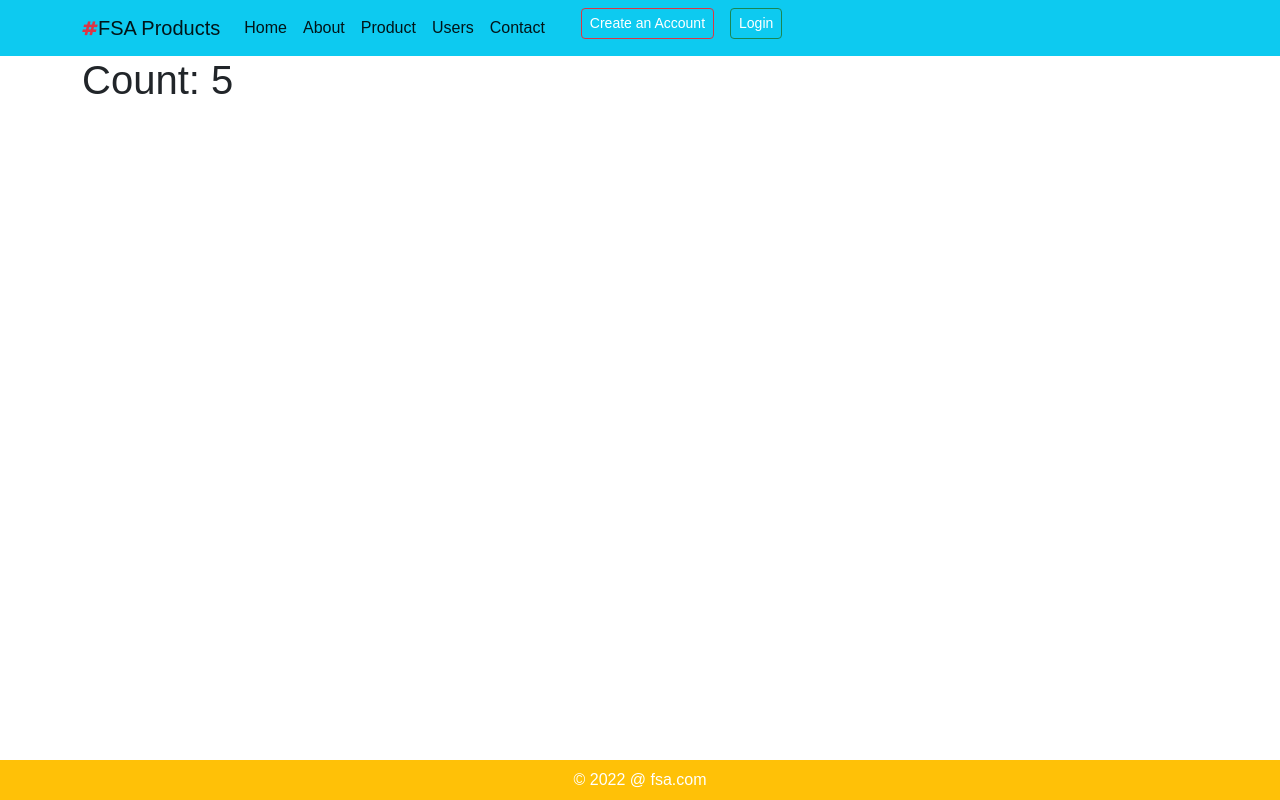
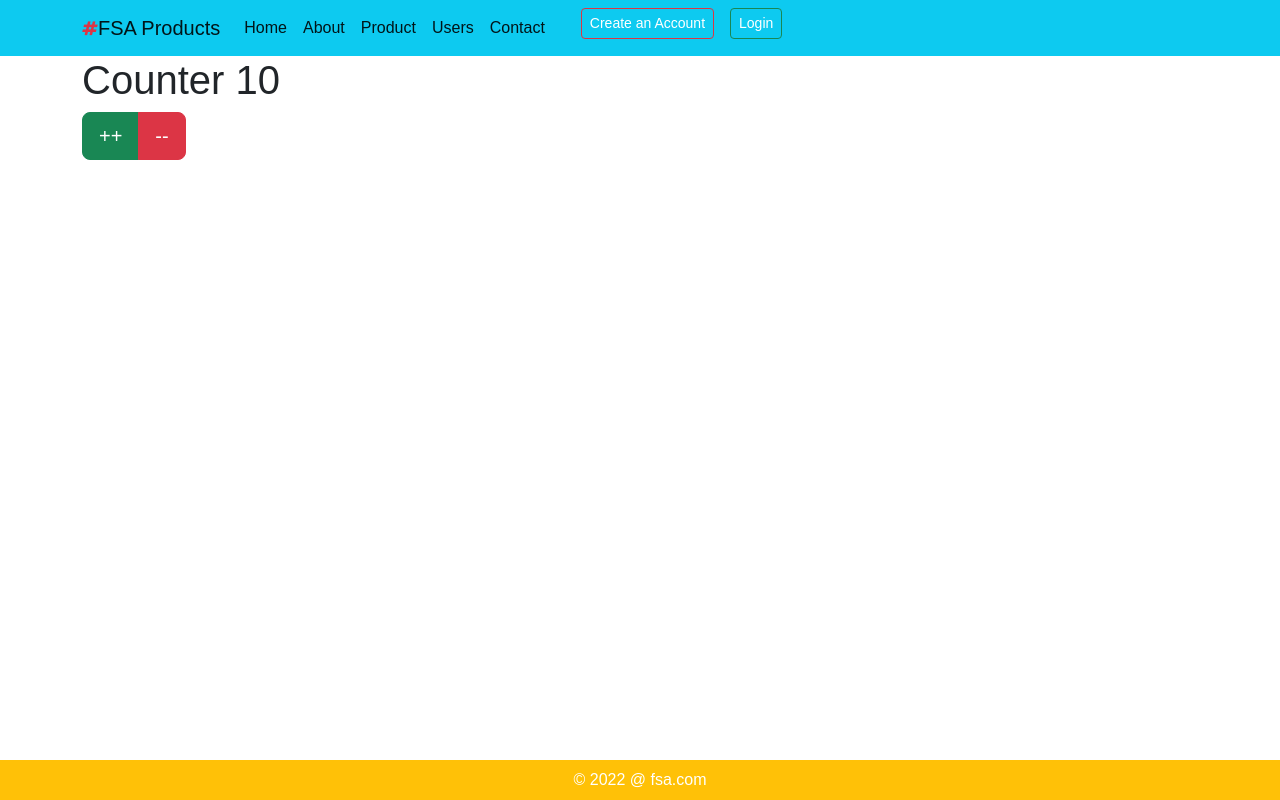
Before and after one commit to afiyahnaz/NewReactjsProductProject, a React (Create React App) app: page / in a window 1280 px wide. Built offline with nearby package versions, Linux system fonts and the light colour scheme.

Commit message:
discursig how to add hooks

```diff
--- a/src/AutoCounter.js
+++ b/src/AutoCounter.js
@@ -20,6 +20,7 @@ class AutoCounter extends React.Component{
         console.log('clear the interval');
         clearInterval(this.interval);
     }
+
      render () {
 
         return <>
--- /dev/null
+++ b/src/CounterFunc.js
@@ -0,0 +1,36 @@
+//16.x
+//hooks
+import React from 'react';
+
+import { useState }   from 'react';
+
+
+
+//hooks
+const CounterFunc = ({ count }) => {
+
+    const [countState, setCountState] = useState(count);
+
+
+const inc =() => {
+    setCountState(1000);
+
+}
+
+const dec =() => {
+   setCountState(10);
+
+}
+    return<>
+             <h1>Counter {countState}</h1>
+             <div className='btn-group'>
+                <button className="btn btn-lg btn-success" onClick={inc}>++</button>
+                <button className="btn btn-lg btn-danger" onClick={dec}>--</button>
+             </div>
+           </>
+
+
+};
+
+
+export default CounterFunc;
--- a/src/Home.js
+++ b/src/Home.js
@@ -1,6 +1,7 @@
 import React from 'react';
 import AutoCounter from './AutoCounter';
 import Counter from './Counter';
+import CounterFunc from './CounterFunc';
 
 
 // Life cycle methods
@@ -9,7 +10,8 @@ import Counter from './Counter';
 function Home() {
     return <>
          {/* <Counter/> */}
-        <AutoCounter  count={0}/>
+        {/* <AutoCounter  count={0}/> */}
+        <CounterFunc count ={10 }/>
 
     </>
 }
```
Also changed, not shown: src/ProductList.js (+16 -1 lines).
